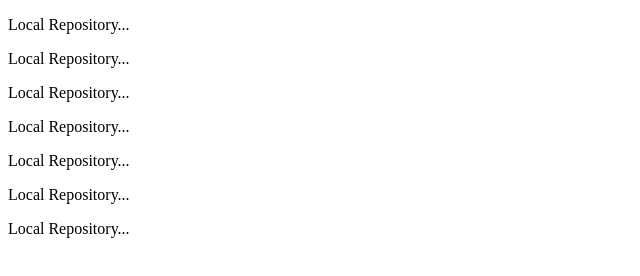
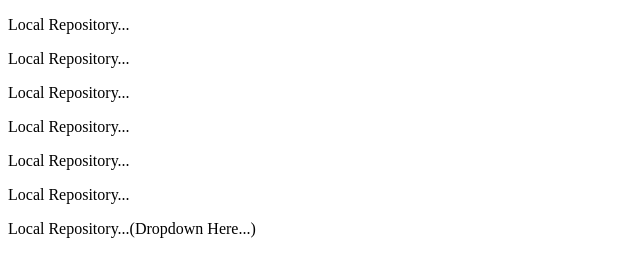
Before and after one commit to KhushiYDave/LocalRepository, a plain HTML site: page Index.Html in a window 1280 px wide. Shown: the whole page, without its empty margins (0-640 px from the left). Drawn offline with Linux system fonts and the light colour scheme.

Commit message:
Aded Dropdown.

```diff
--- a/Index.Html
+++ b/Index.Html
@@ -13,6 +13,6 @@
     <p>Local Repository...</p>
     <p>Local Repository...</p>
     <p>Local Repository...</p>
-    <p>Local Repository...</p>
+    <p>Local Repository...(Dropdown Here...)</p>
 </body>
 </html>
```
